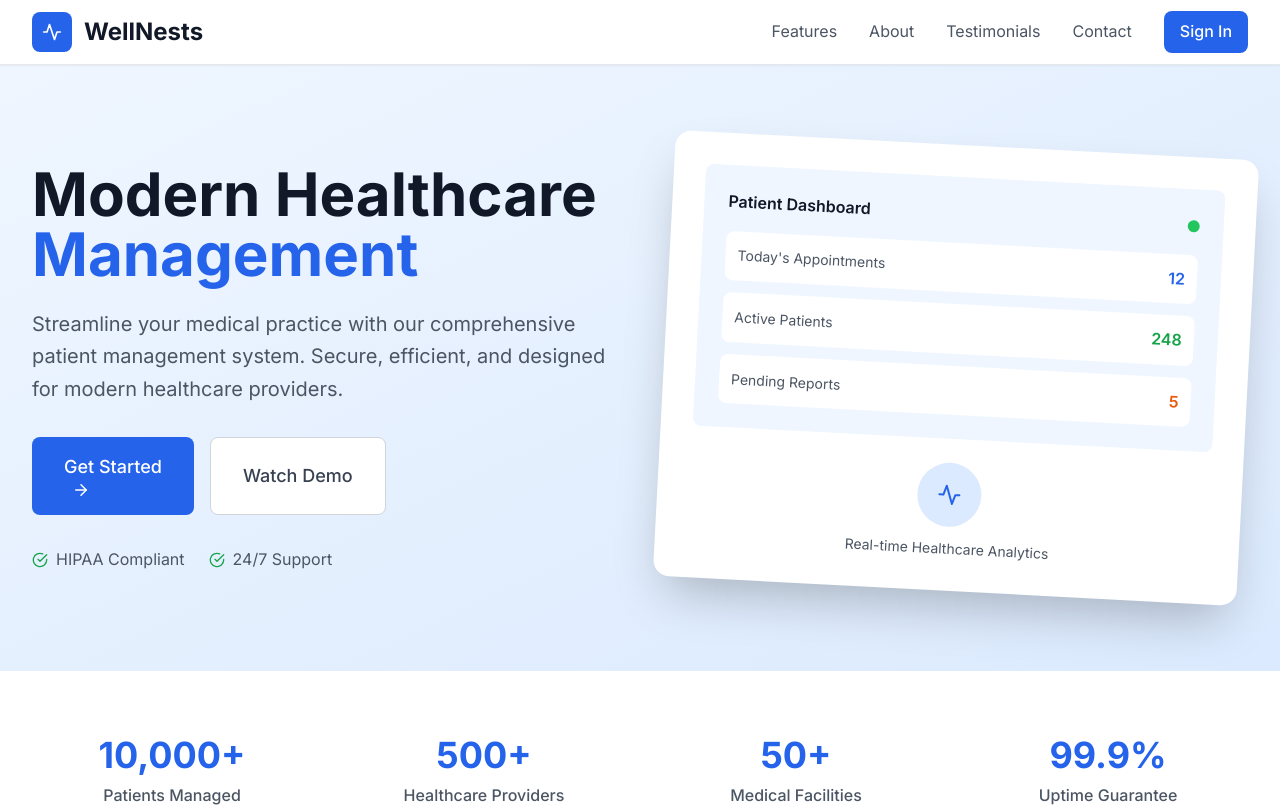
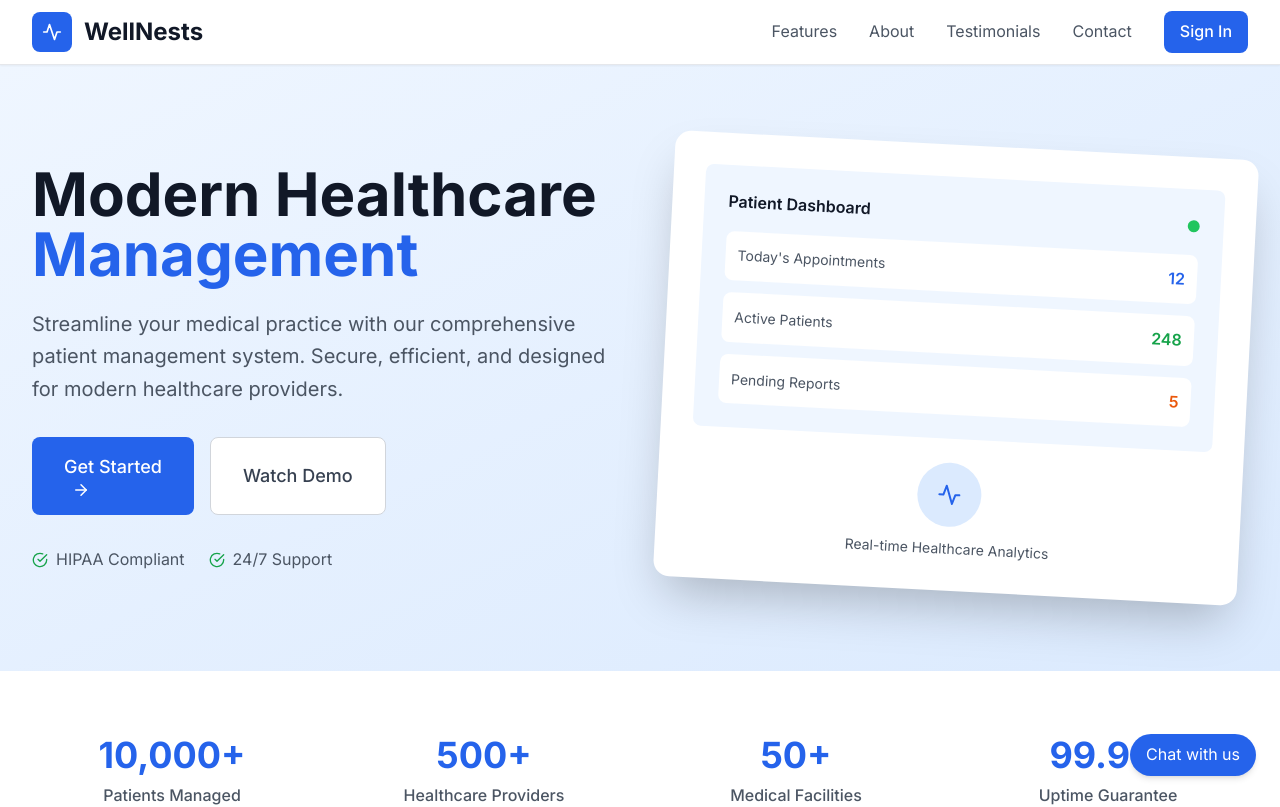
Before and after one commit to yoshii001/Medicare_App, a React (Vite) app: page / in a window 1280 px wide. Shown: the top 807 px of the page. Built offline with nearby package versions, Linux system fonts and the light colour scheme; no server answers.

Commit message:
chatbot ui create

```diff
--- a/src/components/Sidebar.jsx
+++ b/src/components/Sidebar.jsx
@@ -11,7 +11,7 @@ import {
   FiClock,
   FiUser,
   FiFileText,
-  FiInbox // ✅ New icon for Recipients
+  FiInbox
 } from 'react-icons/fi';
 
 const Sidebar = () => {
--- /dev/null
+++ b/src/modules/chatbot/Chatbot.jsx
@@ -0,0 +1,17 @@
+import React from 'react';
+
+const Chatbot = ({ user, role }) => {
+    return (
+        <div className="fixed bottom-6 right-6 w-80 h-96 bg-white border shadow-lg rounded-lg z-50">
+            <div className="bg-blue-600 text-white px-4 py-2 rounded-t-lg font-semibold">
+                🤖 Chatbot Assistant
+            </div>
+            <div className="p-4 overflow-y-auto h-[340px]">
+                <p>Hello {user?.displayName || 'User'}! How can I help you today?</p>
+                {/* Add chatbot logic or chat UI here */}
+            </div>
+        </div>
+    );
+};
+
+export default Chatbot;
--- a/src/pages/LandingPage.jsx
+++ b/src/pages/LandingPage.jsx
@@ -1,4 +1,4 @@
-import React from 'react';
+import React, {useState} from 'react';
 import { Link } from 'react-router-dom';
 import {
   FiActivity,
@@ -14,6 +14,7 @@ import {
   FiMail,
   FiMapPin
 } from 'react-icons/fi';
+import Chatbot from "../modules/chatbot/Chatbot.jsx";
 
 const LandingPage = () => {
   const features = [
@@ -77,6 +78,7 @@ const LandingPage = () => {
     { number: "99.9%", label: "Uptime Guarantee" }
   ];
 
+  const [showChatbot, setShowChatbot] = useState(false); //  Togglechatbot
   return (
     <div className="min-h-screen bg-white">
       {/* Navigation */}
@@ -450,6 +452,20 @@ const LandingPage = () => {
               <a href="#" className="text-gray-400 hover:text-white transition-colors duration-200">Cookie Policy</a>
             </div>
           </div>
+          {/* Chatbot Toggle Button */}
+          <button
+              onClick={() => setShowChatbot(!showChatbot)}
+              className="fixed bottom-6 right-6 bg-primary-600 text-white px-4 py-2 rounded-full shadow-md hover:bg-primary-700 z-50"
+          >
+            {showChatbot ? 'Close Chatbot' : 'Chat with us'}
+          </button>
+
+          {/* Chatbot Panel */}
+          {showChatbot&&<Chatbot/>}
+
+
+
+
         </div>
       </footer>
     </div>
```
